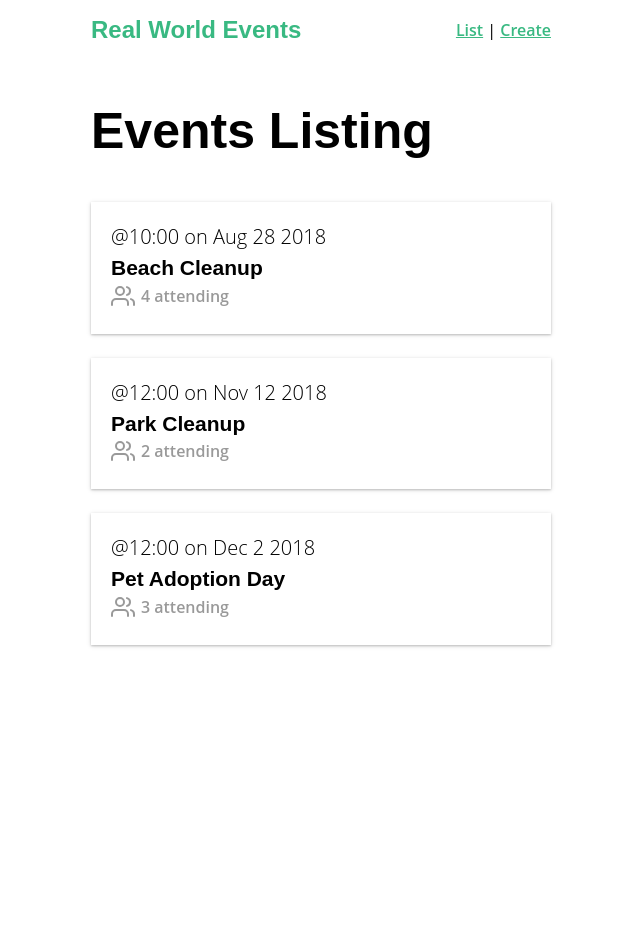
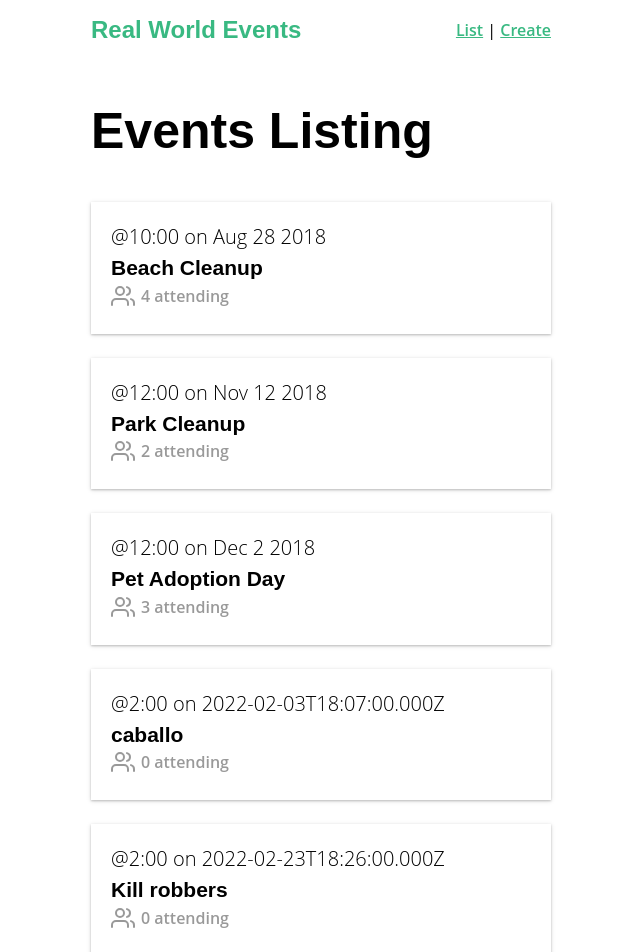
Before and after one commit to francomac/vuejs-vuex, a Vue app: page / in a window 1280 px wide. Shown: the top 952 px of the page, without its empty margins (319-959 px from the left). Before the commit the page ends 800 px from the top, so only its background shows below. Built offline with nearby package versions, Linux system fonts and the light colour scheme; data requests are answered from the project's data file.

Commit message:
dispatch CreateEvent action from component

```diff
--- a/db.json
+++ b/db.json
@@ -71,6 +71,26 @@
           "name": "Mary Gordon"
         }
       ]
+    },
+    {
+      "id": 70322,
+      "category": "animal welfare",
+      "title": "caballo",
+      "description": "un animal",
+      "location": "here",
+      "date": "2022-02-03T18:07:00.000Z",
+      "time": "2:00",
+      "attendees": []
+    },
+    {
+      "id": 281569,
+      "category": "community",
+      "title": "Kill robbers",
+      "description": "kill all punks around neighbor",
+      "location": "here",
+      "date": "2022-02-23T18:26:00.000Z",
+      "time": "2:00",
+      "attendees": []
     }
   ]
 }
--- a/src/views/EventCreate.vue
+++ b/src/views/EventCreate.vue
@@ -1,7 +1,7 @@
 <template>
   <div>
     <h1>Create an Event, {{ user.name }}</h1>
-    <form>
+    <form @submit.prevent="createEvent">
           <label>Select a category</label>
           <select v-model="event.category">
             <option v-for="cat in categories" :key="cat">{{ cat }}</option>
@@ -66,14 +66,29 @@ export default {
     }
   },
   methods: {
+    createEvent() {
+      this.$store
+        .dispatch('createEvent', this.event)
+        .then(() => {
+          this.$router.push({
+            name: 'event-show',
+            params: { id: this.event.id }
+          })
+          this.event = this.createFreshEventObject()
+        })
+        .catch(err =>
+          console.log('there is a problem creating your Event', err)
+        )
+    },
     createFreshEventObject() {
+      const user = this.$store.state.user
       const id = Math.floor(Math.random() * 1000000)
 
       return {
         id: id,
-        user: this.user,
+        user: user,
         category: '',
-        organizer: this.user,
+        organizer: user.name,
         title: '',
         description: '',
         location: '',
--- a/src/views/EventShow.vue
+++ b/src/views/EventShow.vue
@@ -3,7 +3,7 @@
     <div class="event-header">
       <span class="eyebrow">@{{ event.time }} on {{ event.date }}</span>
       <h1 class="title">{{ event.title }}</h1>
-      <h5>Organized by {{ event.organizer }}</h5>
+      <h5>Organized by {{ event.organizer ? event.organizer.name : '' }}</h5>
       <h5>Category: {{ event.category }}</h5>
     </div>
 
```
